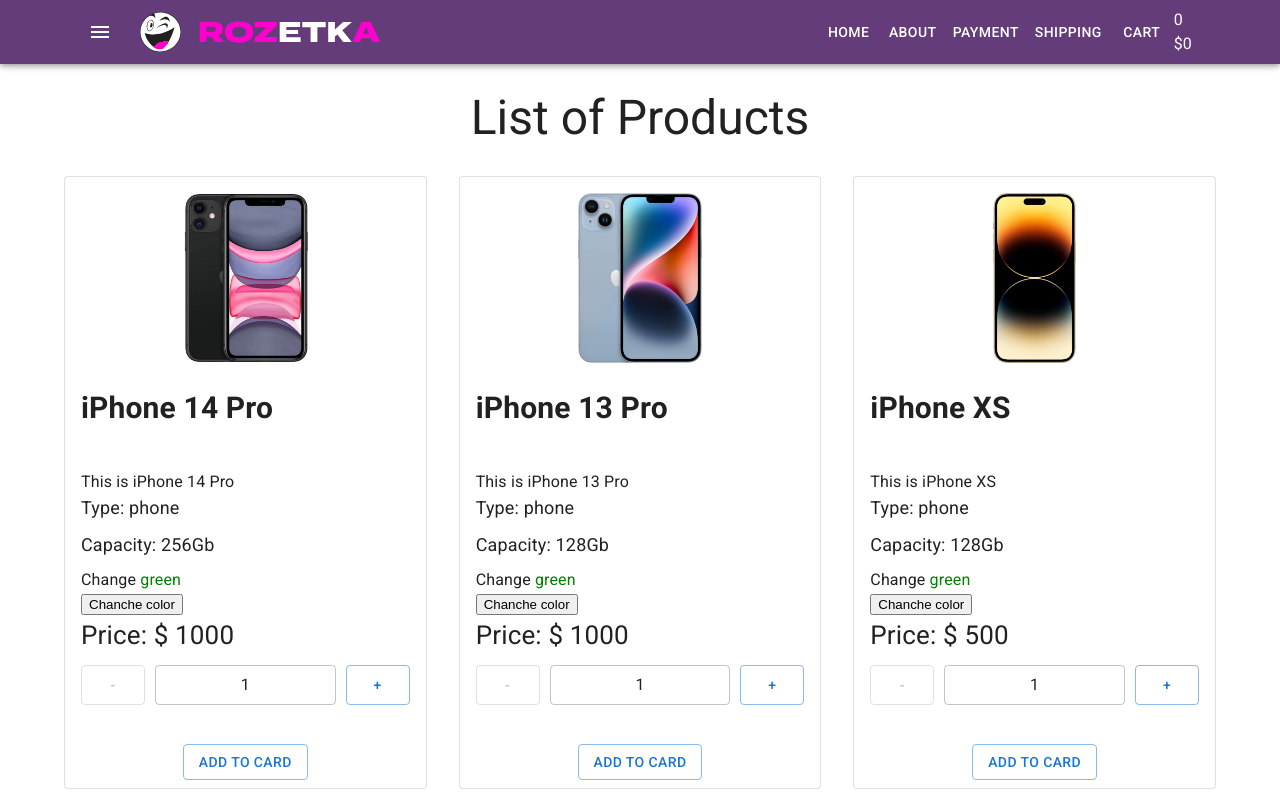
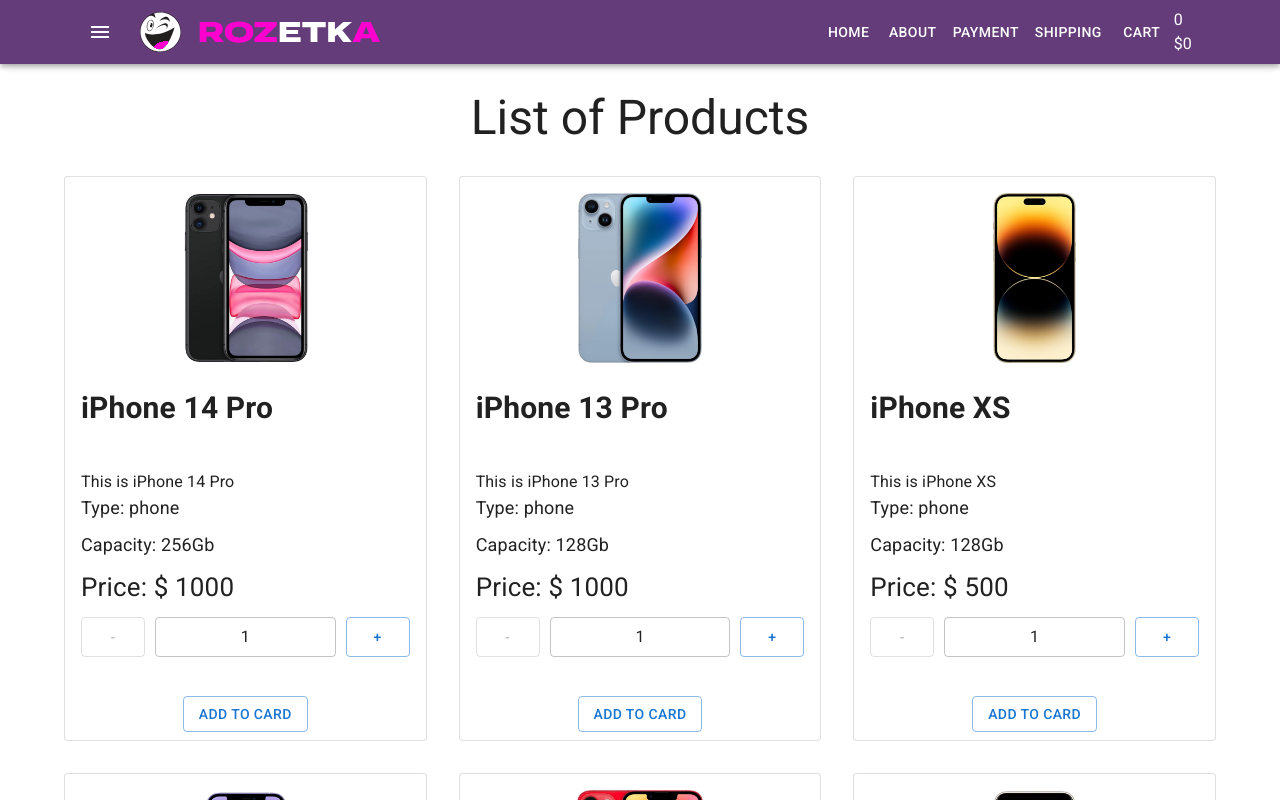
Before and after one commit to OlgaStam/shop-project-react, a React (Create React App) app: page / in a window 1280 px wide. Shown: the top 800 px of the page. Built offline with nearby package versions, Linux system fonts and the light colour scheme.

Commit message:
убрали смену цвета

```diff
--- a/src/components/Products/ProductListItem.tsx
+++ b/src/components/Products/ProductListItem.tsx
@@ -17,16 +17,14 @@
 }
 const ProductListItem = ({ image, title, type, capacity, price }: Props) => {
     const [count, setCount] = useState<number>(1)
-    const [color, setColor] = useState<string>('green')
+
     const onIncrementClick = () => {
         setCount((prevState) => prevState + 1)
     }
     const onDecrementClick = () => {
         setCount((prevState) => prevState - 1)
     }
-    const ChangeColor = () => {
-        setColor((prevState) => (prevState === 'green' ? 'red' : 'green'))
-    }
+
     return (
         <Card className="product" variant="outlined">
             <CardContent>
@@ -37,11 +35,6 @@
                 <div className="product-discription">This is {title}</div>
                 <div className="product-features">Type: {type}</div>
                 <div className="product-features">Capacity: {capacity}Gb</div>
-
-                <div>
-                    Change <span style={{ color: color }}>{color}</span>
-                </div>
-                <button onClick={() => ChangeColor()}>Chanche color</button>
 
                 <div className="product-price">Price: $ {price}</div>
                 <div className="product-quantity">
```
